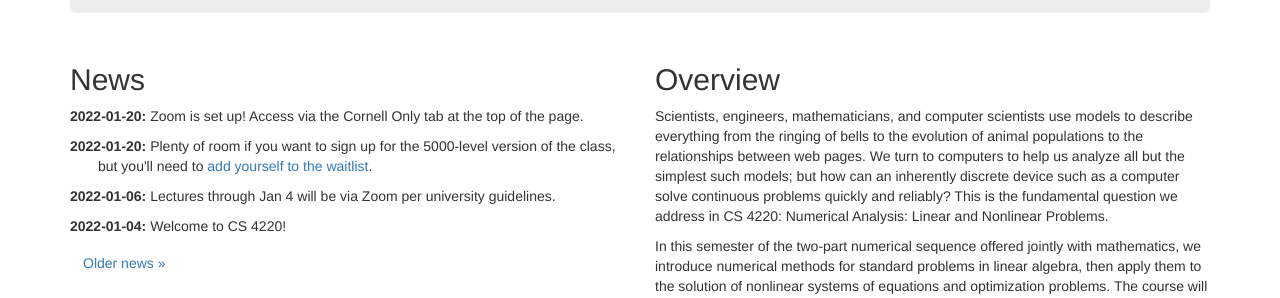
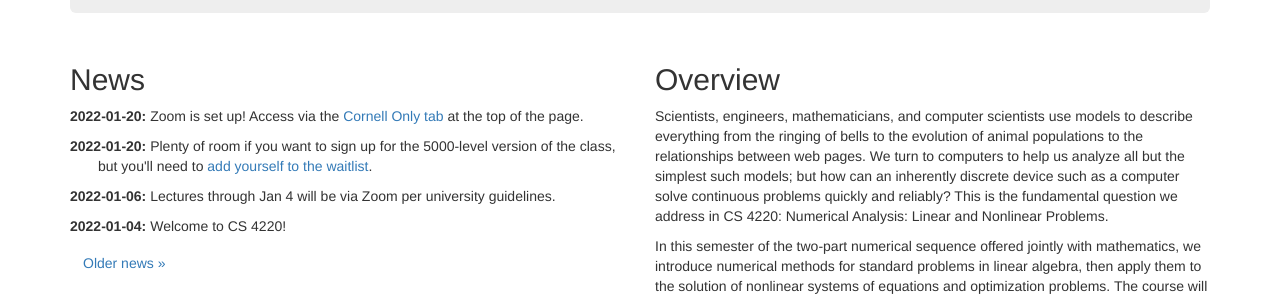
Before and after one commit to dbindel/cs4220-s22, a Jekyll site: the page built from web/index.html, in a window 1280 px wide. Shown: the part 446-744 px from the top of the page. Built offline with Jekyll 4.4.1, drawn with Linux system fonts in a browser that asks for light colours; nearby versions of some CDN libraries; part of the change alters nothing that is shown.

```diff
--- a/web/_data/news.yml
+++ b/web/_data/news.yml
@@ -9,4 +9,4 @@
   text: Plenty of room if you want to sign up for the 5000-level version of the class, but you'll need to <a href="https://www.cs.cornell.edu/courseinfo/enrollment/cs-4000-5000-level-courses">add yourself to the waitlist</a>.
 -
   date: 2022-01-20
-  text: Zoom is set up!  Access via the Cornell Only tab at the top of the page.
+  text: Zoom is set up!  Access via the <a href="https://courses.cis.cornell.edu/courses/CS4220/2022sp/netid/index.html">Cornell Only tab</a> at the top of the page.
```
